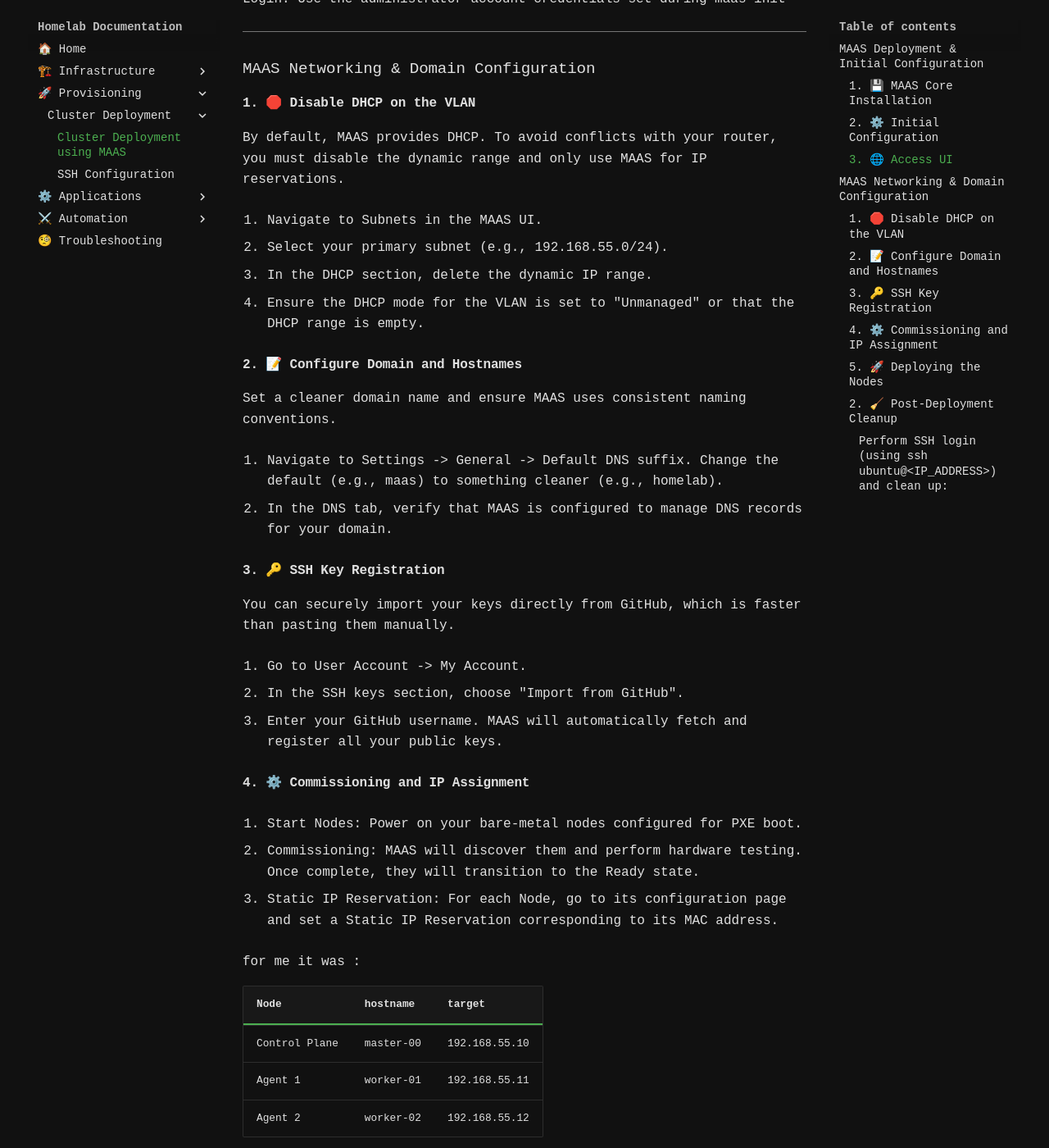
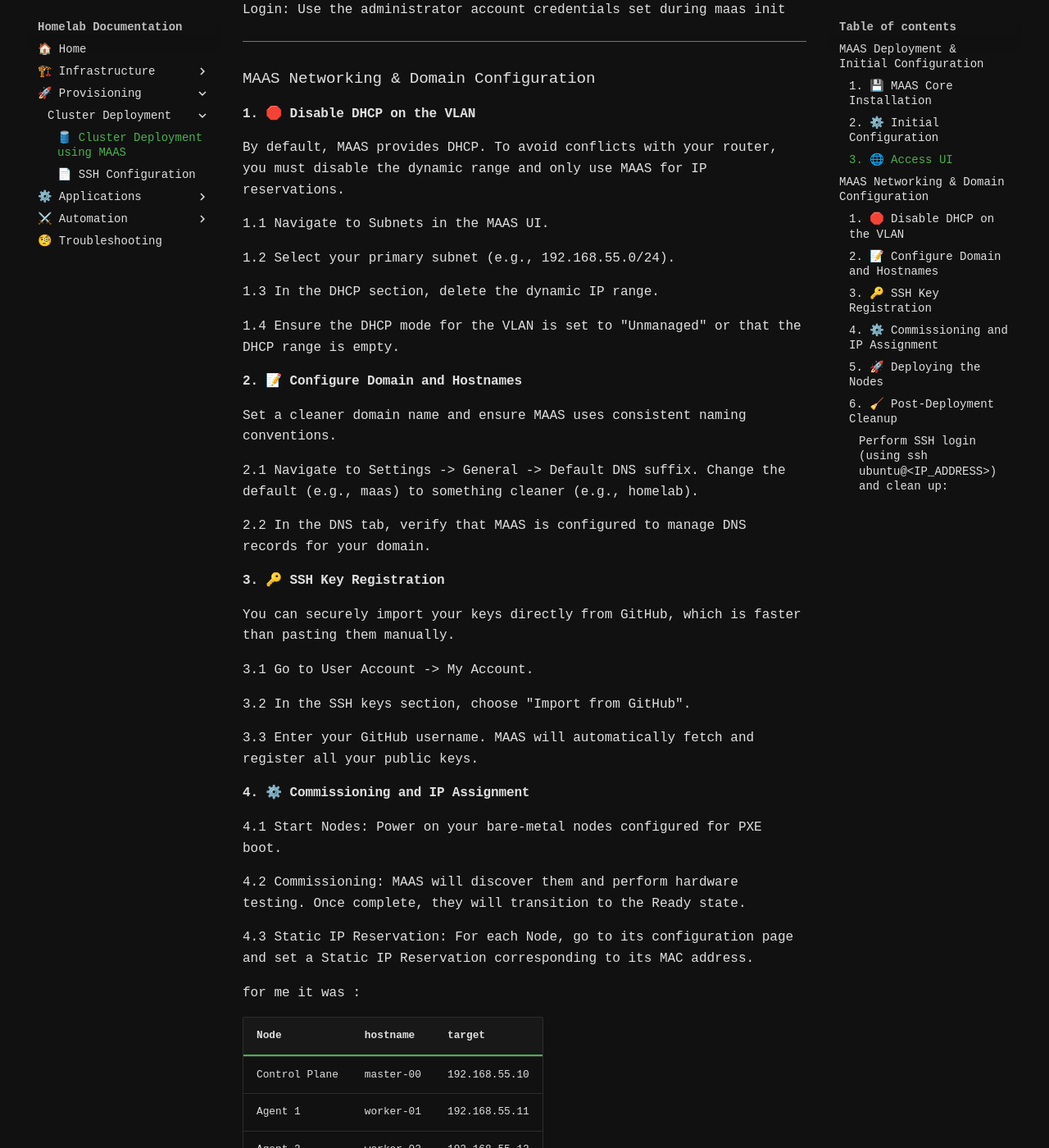
Before and after one commit to kCn3333/homelab, an MkDocs documentation site: the page built from docs/provisioning/Cluster-Deployment/1-cluster-deployment-maas.md, in a window 1280 px wide and 1400 px high, scrolled down 840 px. Shown: the whole window at 82% size. Built offline with MkDocs 1.6.1 and Material for MkDocs 9.7.7, drawn with Linux system fonts in a browser that asks for light colours; nearby versions of some CDN libraries; comment, search, counter and statistics services are not loaded; some of the changed text lies outside the part shown.

Commit message:
some update

````diff
--- /dev/null
+++ b/docs/javascripts/hljs-init.js
@@ -0,0 +1,5 @@
+document.addEventListener('DOMContentLoaded', (event) => {
+  document.querySelectorAll('pre code').forEach((block) => {
+    hljs.highlightElement(block);
+  });
+});
--- a/docs/provisioning/Cluster-Deployment/1-cluster-deployment-maas.md
+++ b/docs/provisioning/Cluster-Deployment/1-cluster-deployment-maas.md
@@ -1,5 +1,5 @@
 
-# Cluster Deployment using MAAS
+# 🛢️ Cluster Deployment using MAAS
 
 Used Prerequisites:
 - Ubuntu Server: for MAAS Installation
@@ -24,7 +24,7 @@
 
 #### 2. ⚙️ Initial Configuration
 
-Initialize the MAAS region controller. You will be prompted to choose a user (create a new one) .
+Initialize the MAAS region controller. You will be prompted to choose a user (create a new one).
 
 ```bash
 sudo maas init
@@ -46,39 +46,39 @@
 
 By default, MAAS provides DHCP. To avoid conflicts with your router, you must disable the dynamic range and only use MAAS for IP reservations.
 
-1. Navigate to Subnets in the MAAS UI.
+1.1 Navigate to Subnets in the MAAS UI.
 
-2. Select your primary subnet (e.g., 192.168.55.0/24).
+1.2 Select your primary subnet (e.g., 192.168.55.0/24).
 
-3. In the DHCP section, delete the dynamic IP range.
+1.3 In the DHCP section, delete the dynamic IP range.
 
-4. Ensure the DHCP mode for the VLAN is set to "Unmanaged" or that the DHCP range is empty.
+1.4 Ensure the DHCP mode for the VLAN is set to "Unmanaged" or that the DHCP range is empty.
 
 #### 2. 📝 Configure Domain and Hostnames
 
 Set a cleaner domain name and ensure MAAS uses consistent naming conventions.
 
-1. Navigate to Settings -> General -> Default DNS suffix. Change the default (e.g., maas) to something cleaner (e.g., homelab).
+2.1 Navigate to Settings -> General -> Default DNS suffix. Change the default (e.g., maas) to something cleaner (e.g., homelab).
 
-2. In the DNS tab, verify that MAAS is configured to manage DNS records for your domain.
+2.2 In the DNS tab, verify that MAAS is configured to manage DNS records for your domain.
 
 #### 3. 🔑 SSH Key Registration
 
 You can securely import your keys directly from GitHub, which is faster than pasting them manually.
 
-1. Go to User Account -> My Account.
+3.1 Go to User Account -> My Account.
 
-2. In the SSH keys section, choose "Import from GitHub".
+3.2 In the SSH keys section, choose "Import from GitHub".
 
-3. Enter your GitHub username. MAAS will automatically fetch and register all your public keys.
+3.3 Enter your GitHub username. MAAS will automatically fetch and register all your public keys.
 
 #### 4. ⚙️ Commissioning and IP Assignment
 
-1. Start Nodes: Power on your bare-metal nodes configured for PXE boot.
+4.1 Start Nodes: Power on your bare-metal nodes configured for PXE boot.
 
-2. Commissioning: MAAS will discover them and perform hardware testing. Once complete, they will transition to the Ready state.
+4.2 Commissioning: MAAS will discover them and perform hardware testing. Once complete, they will transition to the Ready state.
 
-3. Static IP Reservation: For each Node, go to its configuration page and set a Static IP Reservation corresponding to its MAC address.
+4.3 Static IP Reservation: For each Node, go to its configuration page and set a Static IP Reservation corresponding to its MAC address.
 
 for me it was :
 
@@ -92,13 +92,14 @@
 
 Select Ubuntu 24.04 LTS or your custom image for each node, ensure the static IP from the table above is assigned during deployment. After that remember to change boot sequence from PXE to External Disk.
 
-#### 2. 🧹 Post-Deployment Cleanup
+#### 6. 🧹 Post-Deployment Cleanup
 
 After deployment, the nodes are running Ubuntu 24.04 with the user `ubuntu` by default and some MAAS settings.
 
 ##### Perform SSH login (using `ssh ubuntu@<IP_ADDRESS>`) and clean up:
 
-1. User Account Migration (ubuntu -> admin)
+6.1 User Account Migration (ubuntu -> admin)
+
 ```bash
 # Add new user
 sudo adduser admin
@@ -117,7 +118,7 @@
 sudo chmod 600 /home/admin/.ssh/authorized_keys
 ```
 
-2. Log out and log back in as the new user
+6.2 Log out and log back in as the new user
 ```bash
 exit
 ssh admin@<IP_ADDRESS>
@@ -126,12 +127,12 @@
 sudo deluser --remove-home ubuntu
 ```
 
-3. If you want to change the hostname
+6.3 If you want to change the hostname
 ```bash
 sudo hostnamectl set-hostname master-00
 ```
 
-4. Remove MAAS APT Proxy configuration
+6.4 Remove MAAS APT Proxy configuration
 ```bash
 sudo rm -f /etc/apt/apt.conf.d/90curtin-aptproxy
 # global proxy environment variables (HTTP_PROXY, HTTPS_PROXY)
--- a/mkdocs.yml
+++ b/mkdocs.yml
@@ -74,6 +74,8 @@
       line_spans: __span
       pygments_lang_class: true
       pygments_style: one-dark
+      use_pygments: false  #
+  - pymdownx.superfences
   - pymdownx.inlinehilite
   - pymdownx.keys
   - pymdownx.magiclink:
@@ -102,8 +104,11 @@
 
 extra_css:
   - stylesheets/retro.css
+  - https://cdnjs.cloudflare.com/ajax/libs/highlight.js/11.9.0/styles/atom-one-dark.min.css
 
-#extra_javascript:
+extra_javascript:
+  - https://cdnjs.cloudflare.com/ajax/libs/highlight.js/11.9.0/highlight.min.js
+  - javascripts/hljs-init.js
  # - javascripts/matrix-homelab.js
 
 # Custom footer content
````
Also changed, not shown: README.md (+6 -6 lines), docs/infrastructure/home.md (+1 -1 lines), docs/javascripts/matrix-homelab.js (added, +161 -0 lines), docs/provisioning/Cluster-Deployment/2-ssh-configuration.md (+5 -2 lines), docs/.pages.
